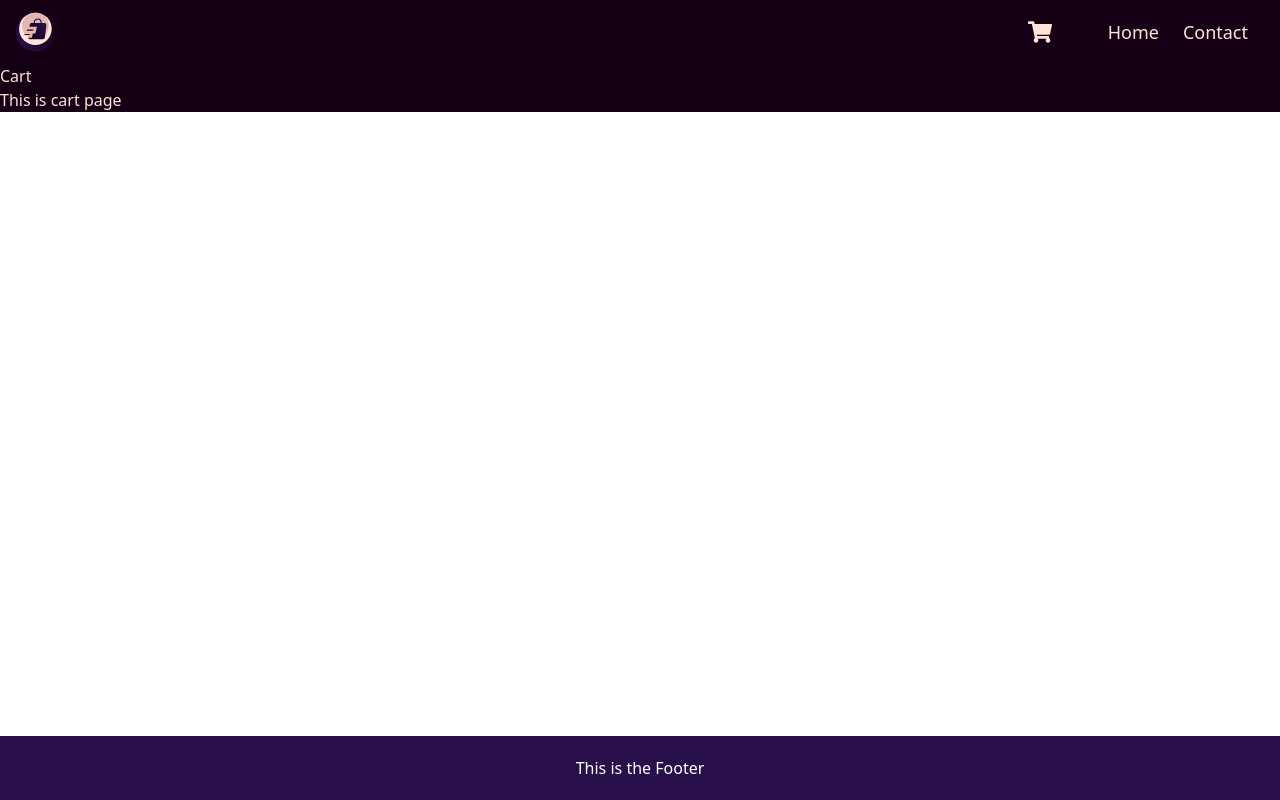
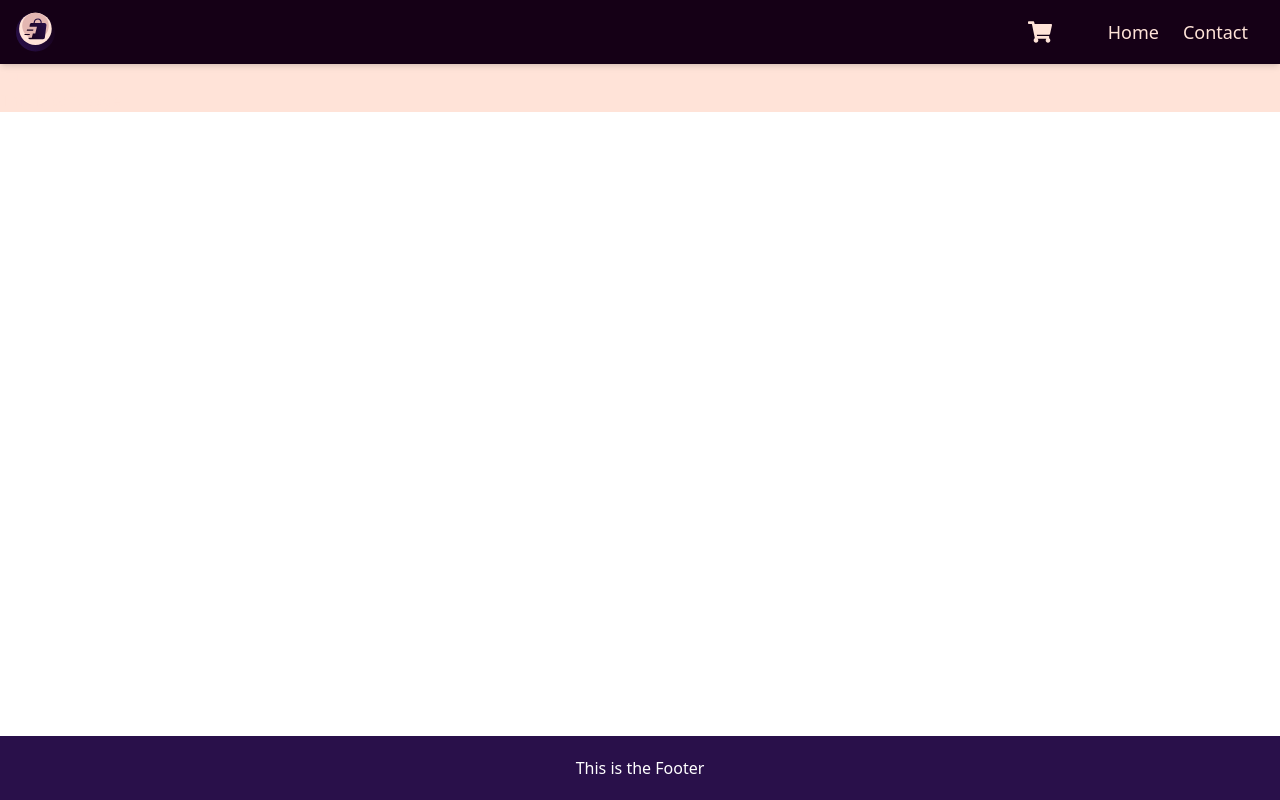
Before and after one commit to jonhavbra87/fef-ca, a React (Vite) app: page /cart in a window 1280 px wide. Built offline with nearby package versions, Linux system fonts and the light colour scheme.

Commit message:
color-styling

```diff
--- a/src/pages/CartPage/index.tsx
+++ b/src/pages/CartPage/index.tsx
@@ -5,7 +5,7 @@ function CartPage() {
   const { items } = useCartStore();
 
   return (
-    <div className="bg-background ">
+    <div >
       <h1>Cart</h1>
       <p>This is cart page</p>
       <div>
--- a/src/pages/ProductDetails/index.tsx
+++ b/src/pages/ProductDetails/index.tsx
@@ -35,7 +35,7 @@ function ProductDetails() {
   console.log('data from productdetail', product);
 
   return (
-    <div className="flex justify-center items-start min-h-screen bg-cream p-4">
+    <div className="flex justify-center items-start min-h-screen p-4">
       <div className="px-5 max-w-xl w-full">
         <GradientHeading> {product.title}</GradientHeading>
         <img
@@ -44,9 +44,9 @@ function ProductDetails() {
           className="w-full h-64 object-cover mb-4 rounded-lg"
         />
 
-        <p className="text-md text-cream mb-4">{product.description}</p>
+        <p className="text-md text-background mb-4">{product.description}</p>
 
-        <div className="mb-4">
+        <div className="mb-4 text-lg">
           <ProductPrice product={product} />
         </div>
 
```
